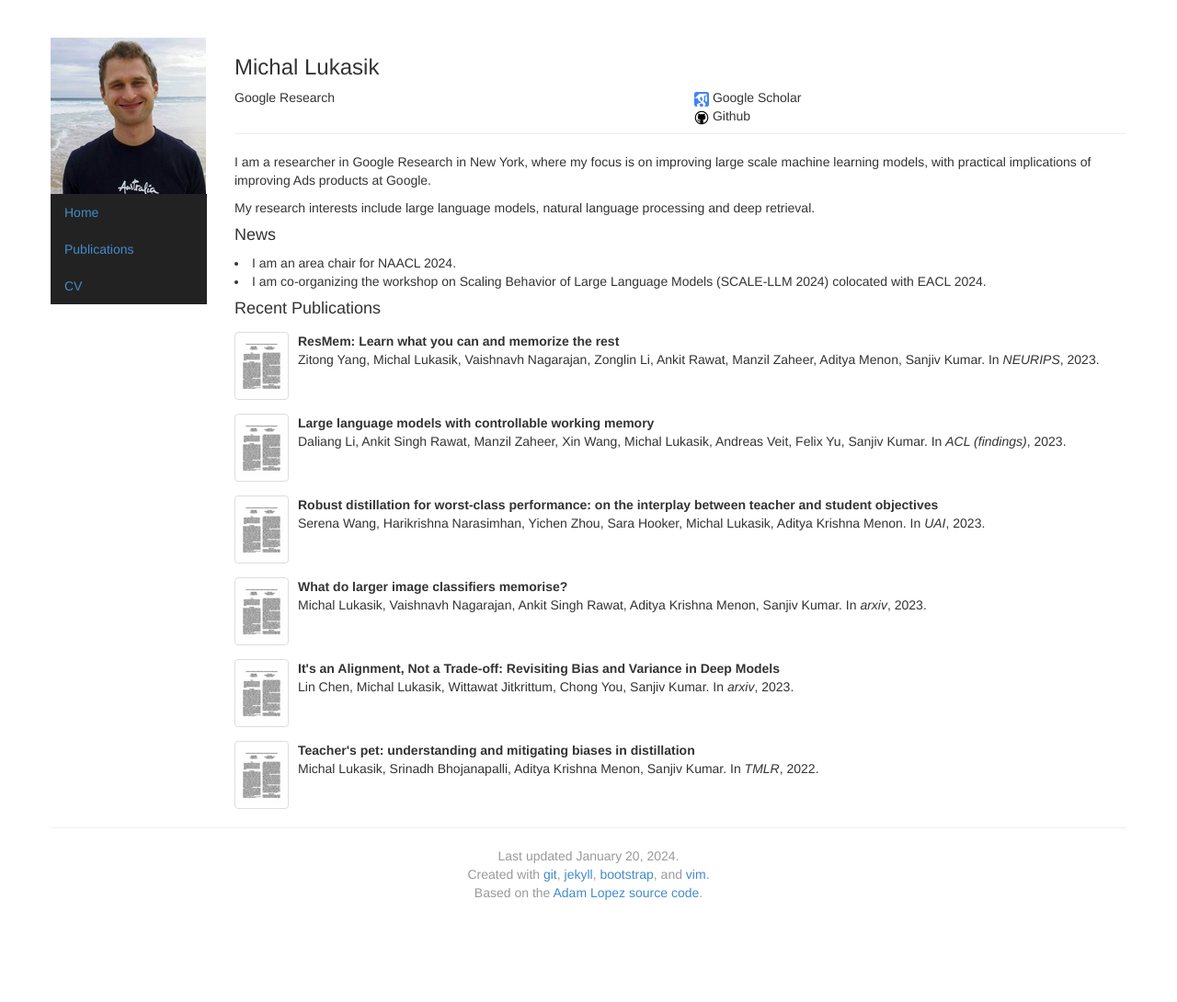
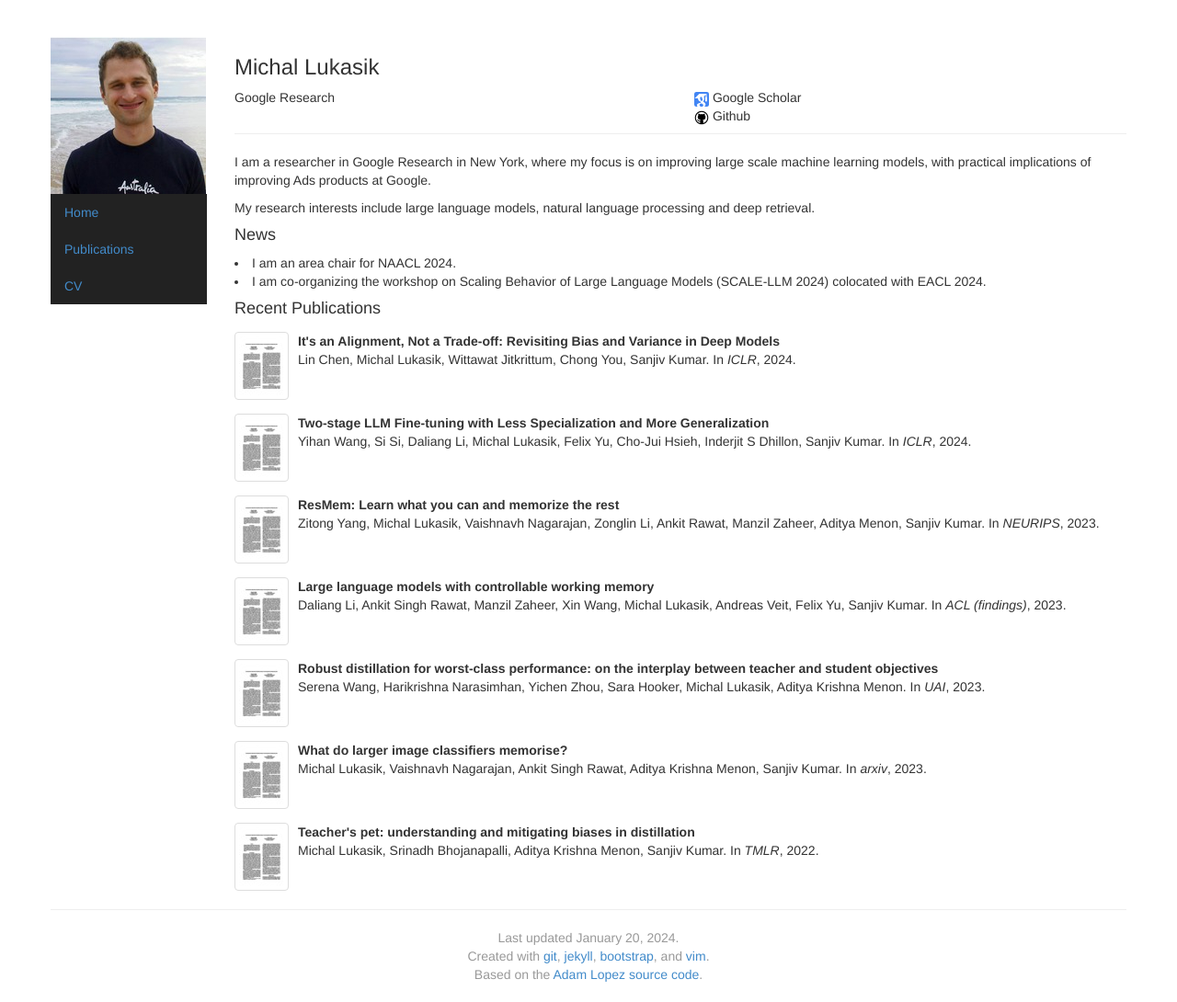
Before and after one commit to mlukasik/mlukasik.github.io, a Jekyll site: the page built from index.html, in a window 1280 px wide. Shown: the whole page at 92% size. Built offline with Jekyll 4.4.1, drawn with Linux system fonts in a browser that asks for light colours; before the commit the page ends 1001 px from its top, so only the background shows below that.

Commit message:
Update _config.yml

```diff
--- a/_config.yml
+++ b/_config.yml
@@ -7,6 +7,26 @@ talks:
     img: "aaai.jpg"
     video: https://www.youtube.com/watch?v=tJyOeEkWNuU
 papers:
+  - layout: paper
+    paper-type: inproceedings
+    selected: yes
+    year: 2024
+    img: aaai16
+    title: "It's an Alignment, Not a Trade-off: Revisiting Bias and Variance in Deep Models"
+    authors: Lin Chen, Michal Lukasik, Wittawat Jitkrittum, Chong You, Sanjiv Kumar
+    doc-url: https://arxiv.org/abs/2310.09250
+    booktitle: ICLR
+    venue: conference
+  - layout: paper
+    paper-type: inproceedings
+    selected: yes
+    year: 2024
+    img: aaai16
+    title: "Two-stage LLM Fine-tuning with Less Specialization and More Generalization"
+    authors: Yihan Wang, Si Si, Daliang Li, Michal Lukasik, Felix Yu, Cho-Jui Hsieh, Inderjit S Dhillon, Sanjiv Kumar
+    doc-url: https://arxiv.org/abs/2211.00635
+    booktitle: ICLR
+    venue: conference
   - layout: paper
     paper-type: inproceedings
     selected: yes
@@ -45,16 +65,6 @@ papers:
     title: What do larger image classifiers memorise?
     authors: Michal Lukasik, Vaishnavh Nagarajan, Ankit Singh Rawat, Aditya Krishna Menon, Sanjiv Kumar
     doc-url: https://arxiv.org/pdf/2310.05337
-    booktitle: arxiv
-    venue: conference
-  - layout: paper
-    paper-type: inproceedings
-    selected: yes
-    year: 2023
-    img: aaai16
-    title: "It's an Alignment, Not a Trade-off: Revisiting Bias and Variance in Deep Models"
-    authors: Lin Chen, Michal Lukasik, Wittawat Jitkrittum, Chong You, Sanjiv Kumar
-    doc-url: https://arxiv.org/abs/2310.09250
     booktitle: arxiv
     venue: conference
   - layout: paper
```
